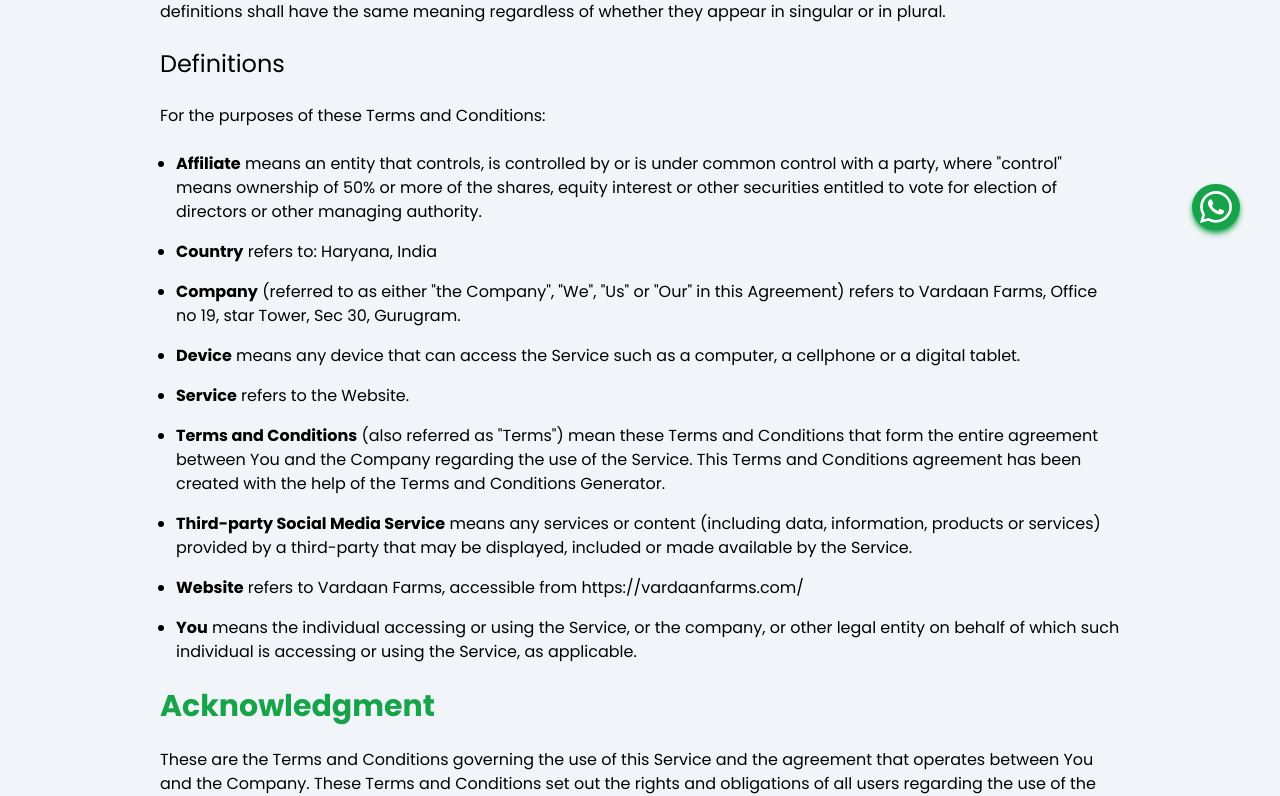
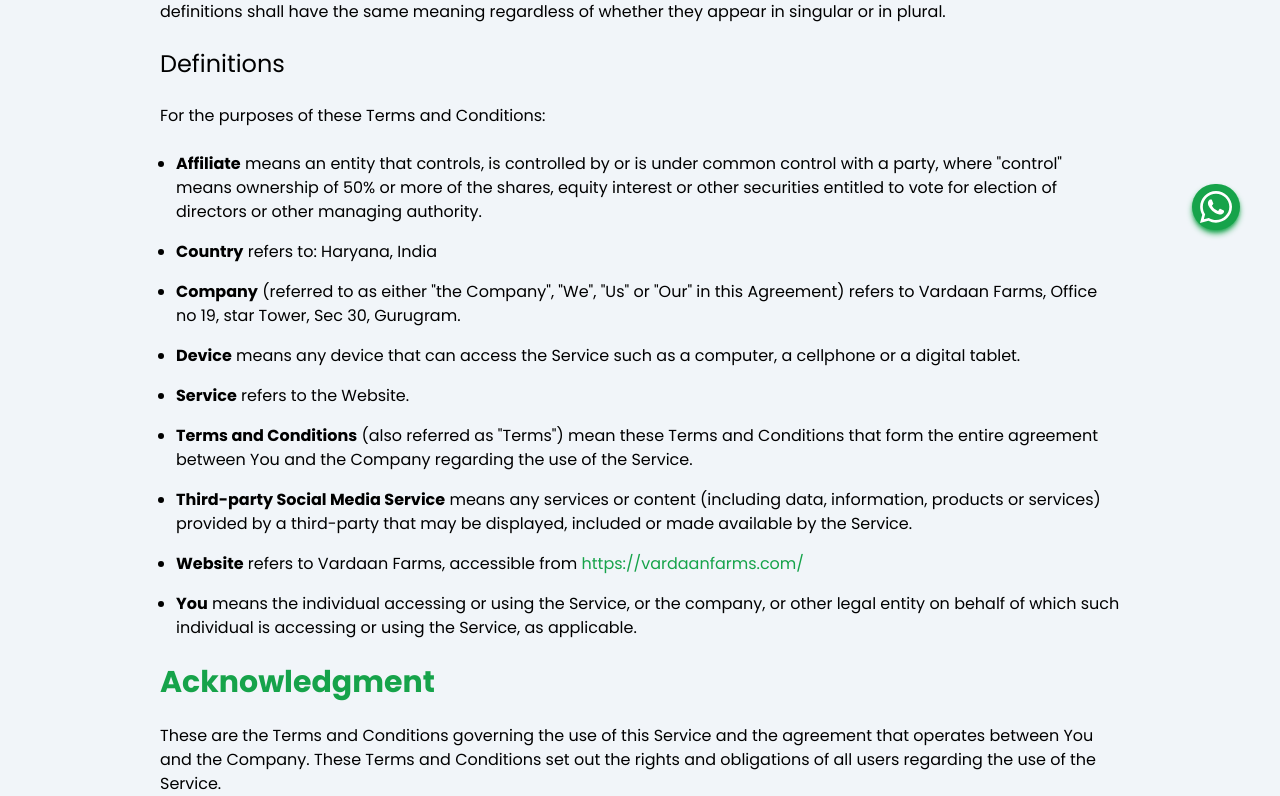
Before and after one commit to mayank20011/VardaanFarms-Website, a React (Vite) app: page /termsAndConditions in a window 1280 px wide. Shown: the part 456-1252 px from the top of the page. Built offline with nearby package versions, Linux system fonts and the light colour scheme.

Commit message:
finalized

```diff
--- a/src/Pages/PrivacyPolicy/PrivacyPolicy.jsx
+++ b/src/Pages/PrivacyPolicy/PrivacyPolicy.jsx
@@ -1,5 +1,5 @@
 import React from "react";
-
+import {Link} from "react-router-dom";
 const PrivacyPolicy = ({ totalPaddingToGive }) => {
   return (
     <div style={{ paddingTop: `${totalPaddingToGive}px` }} className="bg-slate-100">
@@ -15,14 +15,7 @@ const PrivacyPolicy = ({ totalPaddingToGive }) => {
         <p>
           We use Your Personal data to provide and improve the Service. By using
           the Service, You agree to the collection and use of information in
-          accordance with this Privacy Policy. This Privacy Policy has been
-          created with the help of the{" "}
-          <a
-            href="https://www.termsfeed.com/privacy-policy-generator/"
-            target="_blank"
-          >
-            Privacy Policy Generator
-          </a>
+          accordance with this Privacy Policy
           .
         </p>
         <h2 className="text-2xl sm:text-3xl font-semibold text-green-600">Interpretation and Definitions</h2>
@@ -513,14 +506,7 @@ const PrivacyPolicy = ({ totalPaddingToGive }) => {
           <li>
             <p>
               By visiting this page on our website:{" "}
-              <a
-                href="https://vardaanfarms.com/contactUs"
-                rel="external nofollow noopener"
-                target="_blank"
-                className="text-green-600"
-              >
-                https://vardaanfarms.com/contactUs
-              </a>
+              <Link to="/contactUs" className="text-green-600">https://vardaanfarms.com/contactUs</Link>
             </p>
           </li>
           <li>
--- a/src/Pages/TermsAndCondition/TermsAndCondition.jsx
+++ b/src/Pages/TermsAndCondition/TermsAndCondition.jsx
@@ -1,5 +1,5 @@
 import React from "react";
-
+import { Link } from "react-router-dom";
 const TermsAndCondition = ({ totalPaddingToGive }) => {
   return (
     <div
@@ -62,15 +62,7 @@ const TermsAndCondition = ({ totalPaddingToGive }) => {
               <strong>Terms and Conditions</strong> (also referred as
               &quot;Terms&quot;) mean these Terms and Conditions that form the
               entire agreement between You and the Company regarding the use of
-              the Service. This Terms and Conditions agreement has been created
-              with the help of the{" "}
-              <a
-                href="https://www.termsfeed.com/terms-conditions-generator/"
-                target="_blank"
-              >
-                Terms and Conditions Generator
-              </a>
-              .
+              the Service.
             </p>
           </li>
           <li>
@@ -84,13 +76,8 @@ const TermsAndCondition = ({ totalPaddingToGive }) => {
           <li>
             <p>
               <strong>Website</strong> refers to Vardaan Farms, accessible from{" "}
-              <a
-                href="https://vardaanfarms.com/"
-                rel="external nofollow noopener"
-                target="_blank"
-              >
-                https://vardaanfarms.com/
-              </a>
+              <Link to="/" className="text-green-600">https://vardaanfarms.com/</Link>
+
             </p>
           </li>
           <li>
```
